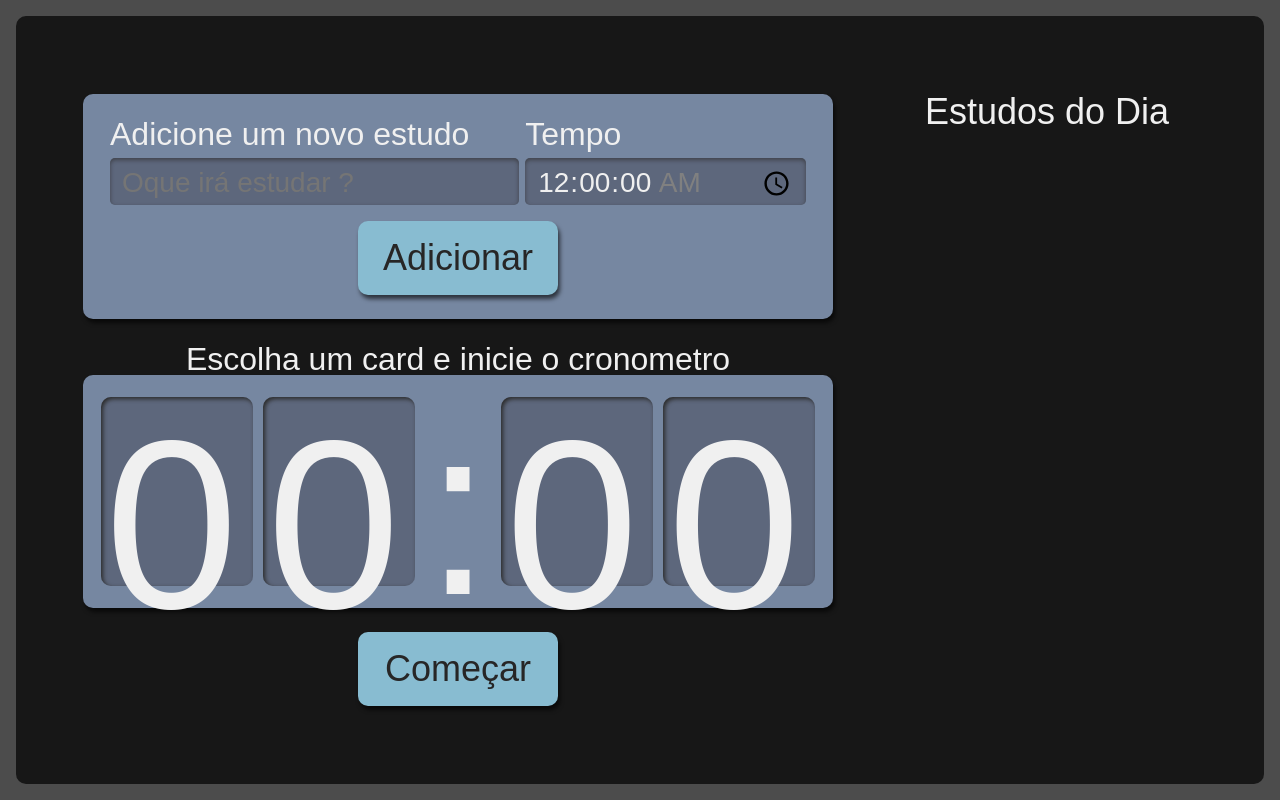
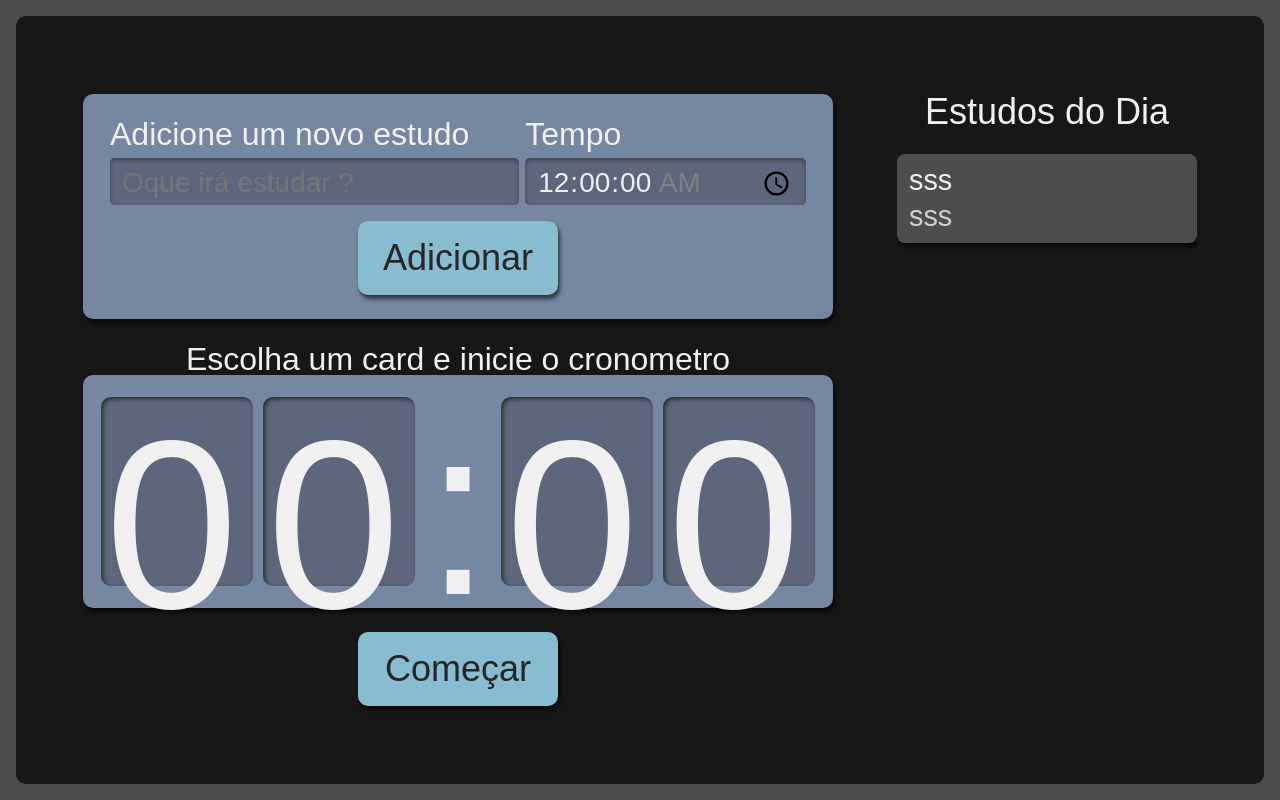
Before and after one commit to Fpereirinha/alura-studies, a React (Create React App) app: page / in a window 1280 px wide. Built offline with nearby package versions, Linux system fonts and the light colour scheme.

Commit message:
testando as props

```diff
--- a/src/pages/App.tsx
+++ b/src/pages/App.tsx
@@ -7,7 +7,15 @@ import { ITarefa } from "../types/tarefa";
 import style from "./App.module.sass";
 
 function App() {
-	const [tarefas, setTarefas] = useState<ITarefa[]>([]);
+	const [tarefas, setTarefas] = useState<ITarefa[]>([
+		{
+			tarefa: "sss",
+			tempo: "sss",
+			selecionado: true,
+			completado: true,
+			id: "sss",
+		},
+	]);
 	const [selecionado, setSelecionado] = useState<ITarefa>();
 	function selectTask(tarefaselecionada: ITarefa) {
 		setSelecionado(tarefaselecionada);
```
